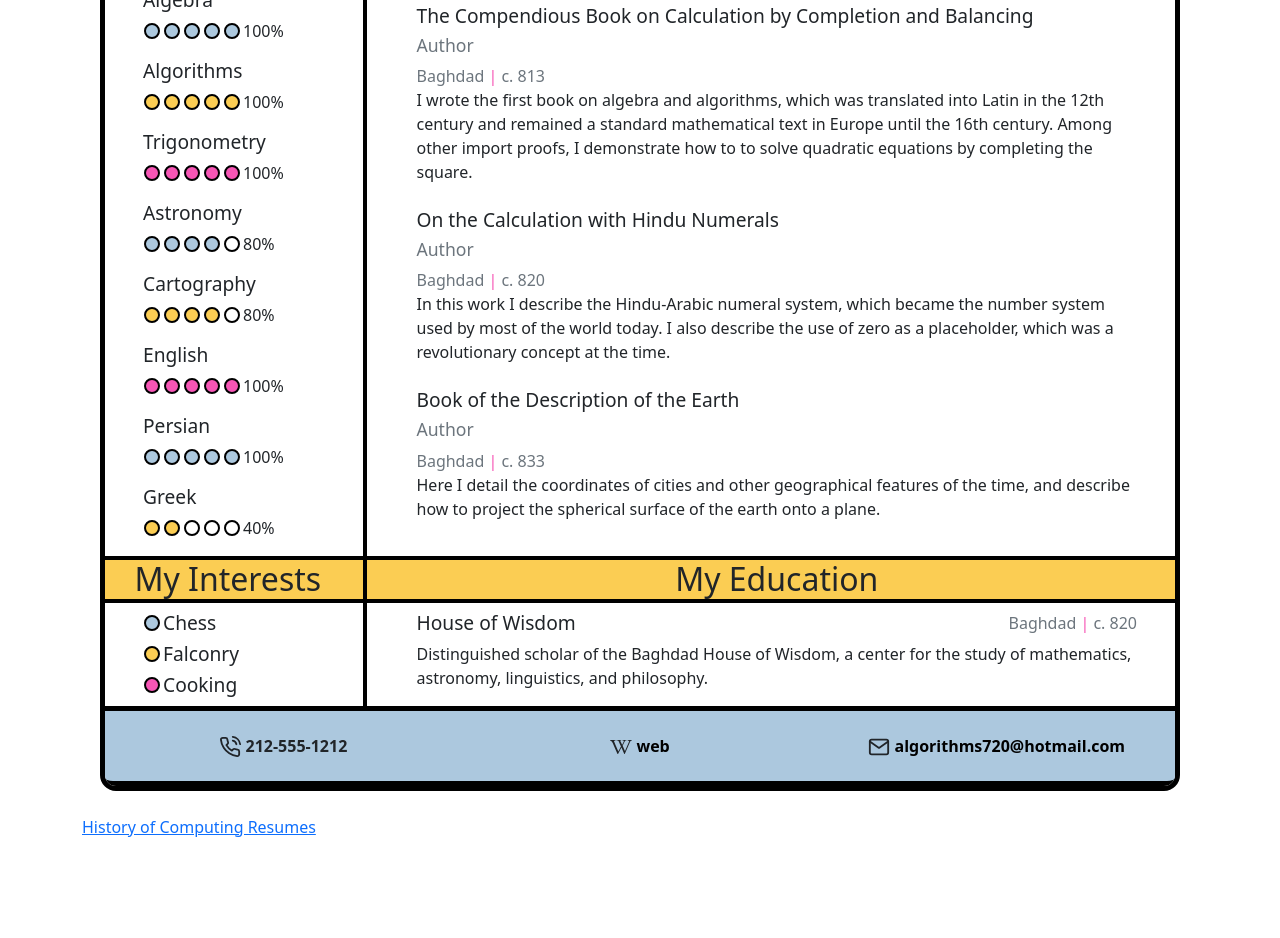
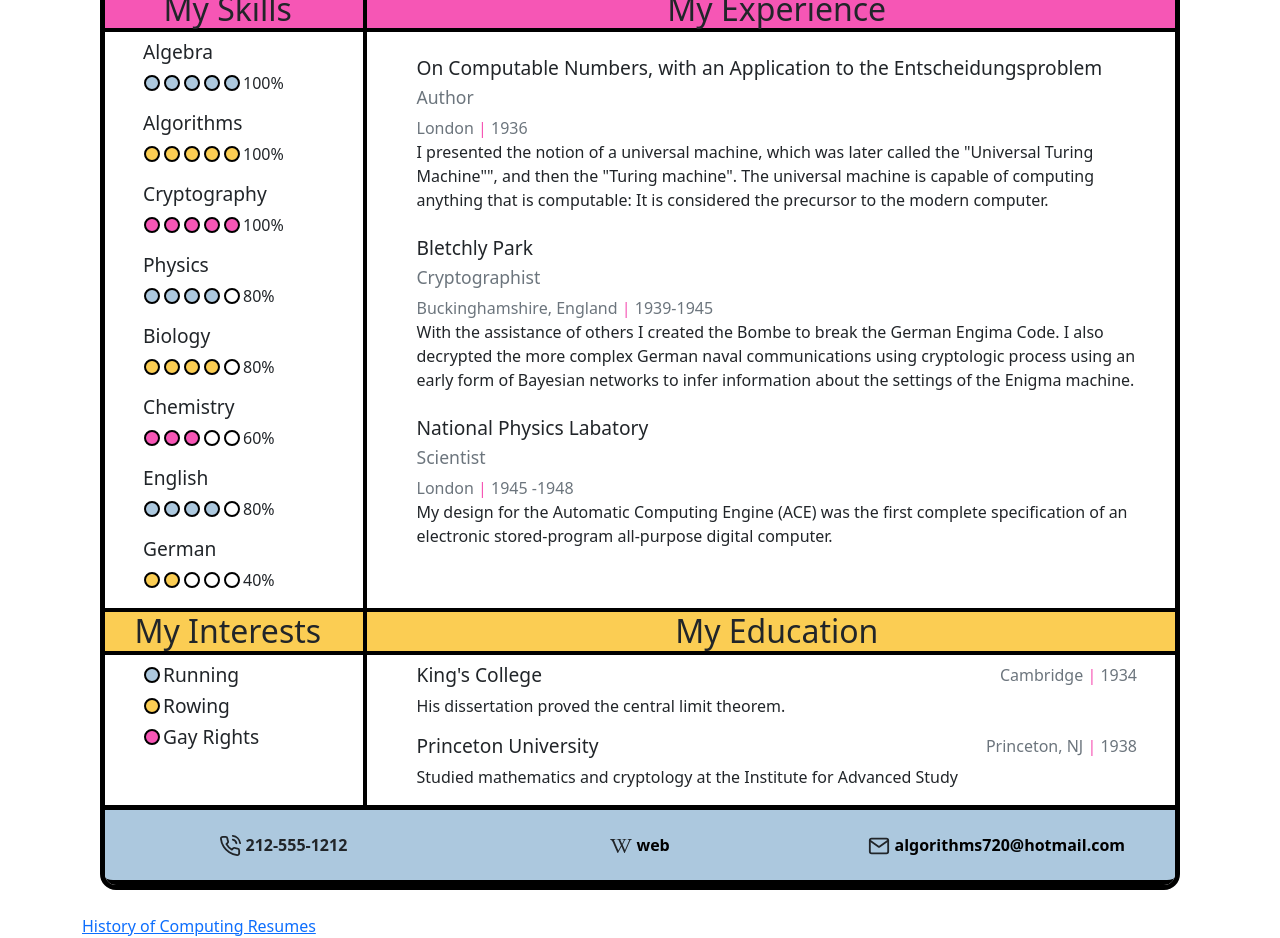
Before and after one commit to adelphi-ed-tech/history-computing-resumes, a React (Create React App) app: page /alan-turing in a window 1280 px wide. Shown: the part 560-1498 px from the top of the page. Before the commit the page ends 1399 px from the top, so only its background shows below. Built offline with nearby package versions, Linux system fonts and the light colour scheme.

Commit message:
Changes to alan turing to eduction and picture

```diff
--- a/src/Alan_Turing.js
+++ b/src/Alan_Turing.js
@@ -1,5 +1,5 @@
 import Memphis from "./templates/Memphis"
-import profilePic from "./res/khwarizmi.png"
+import profilePic from "./res/turing.png"
 
 
 const summary = `
@@ -14,44 +14,45 @@ for artificail intelligence for the next millennia.
 const skills = {
   "Algebra": 5,
   "Algorithms": 5,
-  "Trigonometry": 5,
-  "Astronomy": 4,
-  "Cartography": 4,
-  "English": 5,
-  "Persian": 5,
-  "Greek": 2
+  "Cryptography": 5,
+  "Physics": 4,
+  "Biology": 4,
+  "Chemistry": 3,
+  "English": 4,
+  "German": 2
 }
 
-const interests = ["Chess", "Falconry", "Cooking"];
+const interests = ["Running", "Rowing", "Gay Rights"];
 
 
 const experience = [
   {
-    "company": "The Compendious Book on Calculation by Completion and Balancing",
+    "company": "On Computable Numbers, with an Application to the Entscheidungsproblem",
     "title": "Author",
-    "years": "c. 813",
-    "location": "Baghdad",
-    "summary": `I wrote the first book on algebra and algorithms,
-    which was translated into Latin in the 12th century and remained a standard
-    mathematical text in Europe until the 16th century. Among other import proofs,
-    I demonstrate how to to solve quadratic equations by completing the square.`
+    "years": "1936",
+    "location": "London",
+    "summary": `I presented the notion of a universal machine, which was later called the
+        "Universal Turing Machine"", and then the "Turing machine". The universal machine is capable
+        of computing anything that is computable: It is considered the precursor to the modern computer.`
   },
   {
-    "company": "On the Calculation with Hindu Numerals",
-    "title": "Author",
-    "years": "c. 820",
-    "location": "Baghdad",
-    "summary": `In this work I describe the Hindu-Arabic numeral system, which
-    became the number system used by most of the world today. I also describe
-    the use of zero as a placeholder, which was a revolutionary concept at the time.`
+    "company": "Bletchly Park",
+    "title": "Cryptographist",
+    "years": "1939-1945",
+    "location": "Buckinghamshire, England",
+    "summary": `With the assistance of others I created the Bombe to break the
+    German Engima Code.  I also decrypted the more complex German naval
+    communications using cryptologic process using an early form of Bayesian
+    networks to infer information about the settings of the Enigma machine.`
   },
   {
-    "company": "Book of the Description of the Earth",
-    "title": "Author",
-    "years": "c. 833",
-    "location": "Baghdad",
-    "summary": `Here I detail the coordinates of cities and other geographical features
-    of the time, and describe how to project the spherical surface of the earth onto a plane.`
+    "company": "National Physics Labatory",
+    "title": "Scientist",
+    "years": "1945 -1948",
+    "location": "London",
+    "summary": `My design for the Automatic Computing Engine (ACE) was the
+     first complete specification of an electronic stored-program all-purpose
+     digital computer.`
   }
 ]
 
@@ -59,12 +60,19 @@ const experience = [
 
 const education = [
   {
-    "school": "House of Wisdom",
-    "degree": "Scholar",
-    "year": "c. 820",
-    "location": "Baghdad",
-    "summary": `Distinguished scholar of the Baghdad House of Wisdom, a center for the study of mathematics, astronomy, linguistics, and philosophy.`
-  }
+    "school": "King's College",
+    "degree": "Fellow",
+    "year": "1934",
+    "location": "Cambridge",
+    "summary": `His dissertation proved the central limit theorem.`
+    },
+  {
+     "school": "Princeton University",
+     "degree": "PhD",
+     "year": "1938",
+     "location": "Princeton, NJ",
+     "summary": `Studied mathematics and cryptology at the Institute for Advanced Study`
+    }
 ]
 
 function Alan_Turing() {
--- a/src/App.js
+++ b/src/App.js
@@ -13,6 +13,7 @@ function App() {
         <Route path="/" element={<Main />}>
           <Route index path="/" element={<Directory />} />
                   <Route path="al-khwarizmi" element={<Al_Khwarizmi />} />
+                  <Route path="grace-hopper" element={<Grace_Hopper />} />
                   <Route path="alan-turing" element={<Alan_Turing />} />
         </Route>
       </Routes>
```
Also changed, not shown: src/res/turing.png (added), 15 other files (tests, documents, lock files or other folders).
